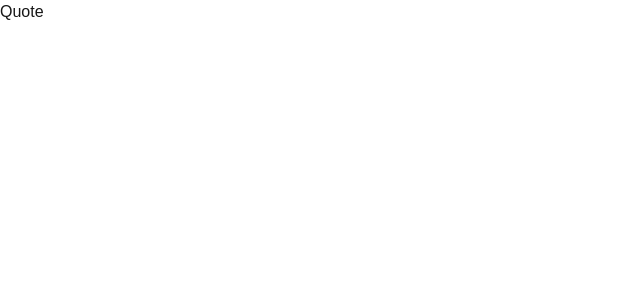
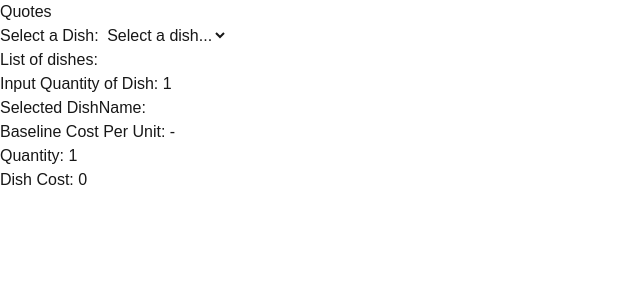
Before and after one commit to dokuritsu/catering-costs, a Next.js app: page /quote in a window 1280 px wide. Shown: the top 300 px of the page, without its empty margins (0-640 px from the left). Built offline with nearby package versions, Linux system fonts and the light colour scheme.

Commit message:
Created next.js pg that lets user calculate cost of a dish based on selected and quantity inputted

```diff
--- a/app/dishes/page.tsx
+++ b/app/dishes/page.tsx
@@ -2,7 +2,7 @@
 
 import { useState, useEffect } from 'react';
 
-const STORAGE_KEY = "catering_dishes_v1";
+const STORAGE_KEY = "catering_dishes_v2";
 
 export default function Dishes(){
 
@@ -11,6 +11,15 @@
     const [baselineCostPerUnit, setbaselineCostPerUnit] = useState("");
     const [dishes, setDishes] = useState([]);
     const [loaded, setLoaded] = useState(false);
+    const listDishes = dishes.map(dish =>
+        <li key={dish.dishName}>
+            <p>
+                <b>{dish.dishName}</b> {' '}
+                <b>{dish.unitType}</b> {' '}
+                <b>{dish.baselineCostPerUnit}</b> {' '}
+            </p>
+        </li>)
+
 
     useEffect(() => {
         const raw = localStorage.getItem(STORAGE_KEY);
@@ -27,14 +36,7 @@
         localStorage.setItem(STORAGE_KEY, JSON.stringify(dishes))
     }, [dishes, loaded]);
 
-    const listDishes = dishes.map(dish =>
-    <li key={dish.dishName}>
-        <p>
-            <b>{dish.dishName}</b> {' '}
-            <b>{dish.unitType}</b> {' '}
-            <b>{dish.baselineCostPerUnit}</b> {' '}
-        </p>
-    </li>)
+
 
     function handleClick(){
         const costNum = Number(baselineCostPerUnit);
@@ -71,7 +73,7 @@
         <p>
             <label>
                 Select Unit Option {' '}
-                <select value={unitType} onChange={e => setUnitType(e.target.value)}>
+                <select name="selectedUnit" value={unitType} onChange={e => setUnitType(e.target.value)}>
                     <option value="tray">Tray</option>
                     <option value="plate">Plate</option>
                 </select>
--- a/app/quote/page.tsx
+++ b/app/quote/page.tsx
@@ -1,3 +1,73 @@
+'use client'
+
+import { useState, useEffect } from "react";
+
+const STORAGE_KEY = "catering_dishes_v2";
+
 export default function Quote(){
-    return (<h1>Quote</h1>);
+    // Var for dishes, specific dish, and quantity
+    const [dishes, setDishes] = useState([]);
+    const [selectedDishName, setSelectedDishName] = useState("");
+    const [quantity, setQuantity] = useState("1");
+    const listDishes = dishes.map(dish =>
+        <li key={dish.dishName}>
+            <p>
+                <b>{dish.dishName}</b> {' '}
+                <b>{dish.unitType}</b> {' '}
+                <b>{dish.baselineCostPerUnit}</b> {' '}
+            </p>
+        </li>)
+    const options = dishes.map(d =>
+        <option value={d.dishName} key={d.dishName}>{d.dishName}</option>
+    )
+
+    const selectedDish = dishes.find(d => d.dishName === selectedDishName)
+    console.log("selectedDish:", selectedDish);
+    const dishCost = selectedDish ? selectedDish.baselineCostPerUnit * Number(quantity) : 0
+
+    // Load dishes from localStorage key "catering_dishes_v2"
+    useEffect(() => {
+        const raw = localStorage.getItem(STORAGE_KEY);
+        if(raw){
+            const parsed = JSON.parse(raw);
+            setDishes(parsed);
+            if(parsed.length > 0){
+                setSelectedDishName(parsed[0].dishName);
+            }
+        }
+    }, []);
+
+    function handleQuantityChange(e){
+        setQuantity(e.target.value);
+    }
+
+    return (
+    <>
+        <h1>Quotes</h1>
+        <label>
+            Select a Dish: {' '}
+            <select name="selectedDish" value={selectedDishName} onChange={e => setSelectedDishName(e.target.value)}>
+                <option value="" disabled>Select a dish...</option>
+                {options}
+            </select>
+        </label>
+        <p>
+            {' '} List of dishes: <ul>{listDishes}</ul>
+        </p>
+        <p>
+            Input Quantity of Dish: {' '}
+            <input
+                type="number"
+                value={quantity}
+                onChange={handleQuantityChange}
+            />
+        </p>
+        <ul>
+            <li>Selected DishName: {selectedDishName} {' '}</li>
+            <li>Baseline Cost Per Unit: {selectedDish ? selectedDish.baselineCostPerUnit : "-"}</li>
+            <li>Quantity: {quantity}</li>
+            <li>Dish Cost: {dishCost}</li>
+        </ul>
+    </>
+    );
 };
```
